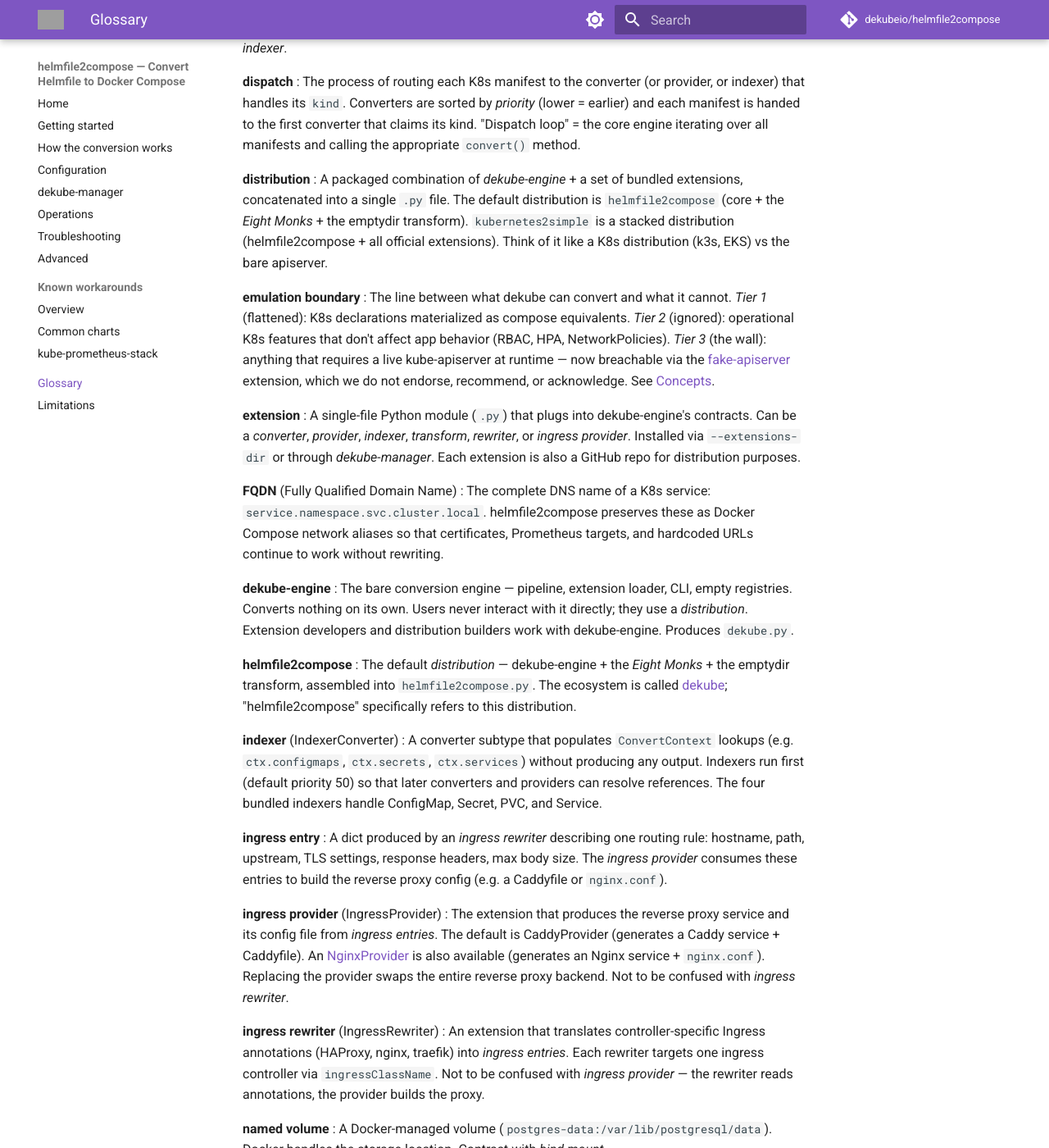
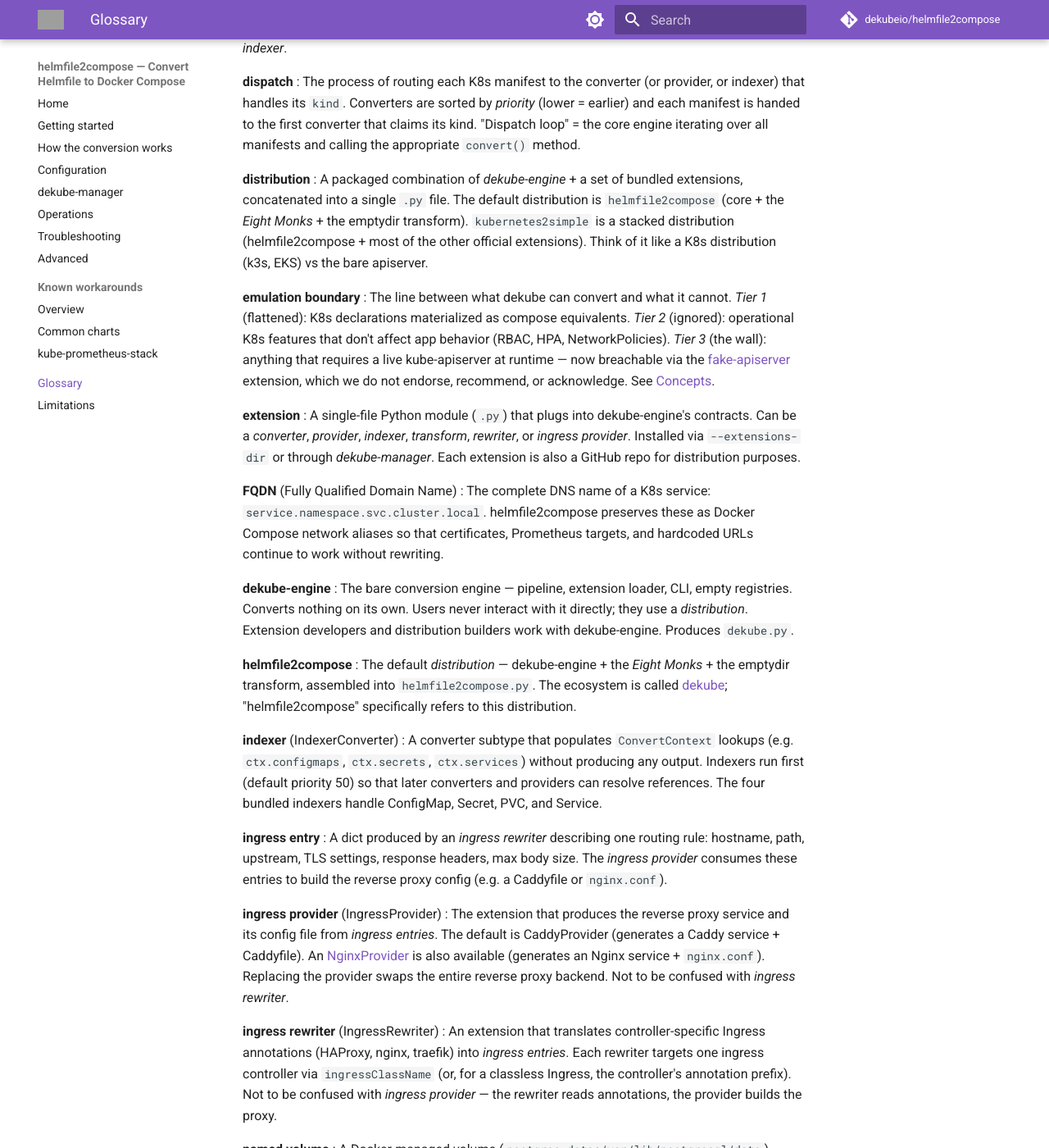
Before and after one commit to dekubeio/helmfile2compose-docs, an MkDocs documentation site: the page built from docs/glossary.md, in a window 1280 px wide and 1400 px high, scrolled down 523 px. Shown: the whole window at 82% size. Built offline with MkDocs 1.6.1 and Material for MkDocs 9.7.7, drawn with Linux system fonts in a browser that asks for light colours; comment, search, counter and statistics services are not loaded; grey boxes are pictures that could not be loaded.

Commit message:
docs: glossary — k2s bundles most, not all, extensions; rewriters also match by annotation prefix

```diff
--- a/docs/glossary.md
+++ b/docs/glossary.md
@@ -21,7 +21,7 @@
 :   The process of routing each K8s manifest to the converter (or provider, or indexer) that handles its `kind`. Converters are sorted by *priority* (lower = earlier) and each manifest is handed to the first converter that claims its kind. "Dispatch loop" = the core engine iterating over all manifests and calling the appropriate `convert()` method.
 
 **distribution**
-:   A packaged combination of *dekube-engine* + a set of bundled extensions, concatenated into a single `.py` file. The default distribution is `helmfile2compose` (core + the *Eight Monks* + the emptydir transform). `kubernetes2simple` is a stacked distribution (helmfile2compose + all official extensions). Think of it like a K8s distribution (k3s, EKS) vs the bare apiserver.
+:   A packaged combination of *dekube-engine* + a set of bundled extensions, concatenated into a single `.py` file. The default distribution is `helmfile2compose` (core + the *Eight Monks* + the emptydir transform). `kubernetes2simple` is a stacked distribution (helmfile2compose + most of the other official extensions). Think of it like a K8s distribution (k3s, EKS) vs the bare apiserver.
 
 **emulation boundary**
 :   The line between what dekube can convert and what it cannot. *Tier 1* (flattened): K8s declarations materialized as compose equivalents. *Tier 2* (ignored): operational K8s features that don't affect app behavior (RBAC, HPA, NetworkPolicies). *Tier 3* (the wall): anything that requires a live kube-apiserver at runtime — now breachable via the [fake-apiserver](https://docs.dekube.io/catalogue/#fake-apiserver) extension, which we do not endorse, recommend, or acknowledge. See [Concepts](https://docs.dekube.io/understand/concepts/#the-emulation-boundary).
@@ -48,7 +48,7 @@
 :   The extension that produces the reverse proxy service and its config file from *ingress entries*. The default is CaddyProvider (generates a Caddy service + Caddyfile). An [NginxProvider](https://github.com/dekubeio/dekube-provider-nginx) is also available (generates an Nginx service + `nginx.conf`). Replacing the provider swaps the entire reverse proxy backend. Not to be confused with *ingress rewriter*.
 
 **ingress rewriter** (IngressRewriter)
-:   An extension that translates controller-specific Ingress annotations (HAProxy, nginx, traefik) into *ingress entries*. Each rewriter targets one ingress controller via `ingressClassName`. Not to be confused with *ingress provider* — the rewriter reads annotations, the provider builds the proxy.
+:   An extension that translates controller-specific Ingress annotations (HAProxy, nginx, traefik) into *ingress entries*. Each rewriter targets one ingress controller via `ingressClassName` (or, for a classless Ingress, the controller's annotation prefix). Not to be confused with *ingress provider* — the rewriter reads annotations, the provider builds the proxy.
 
 **named volume**
 :   A Docker-managed volume (`postgres-data:/var/lib/postgresql/data`). Docker handles the storage location. Contrast with *bind mount*.
```
